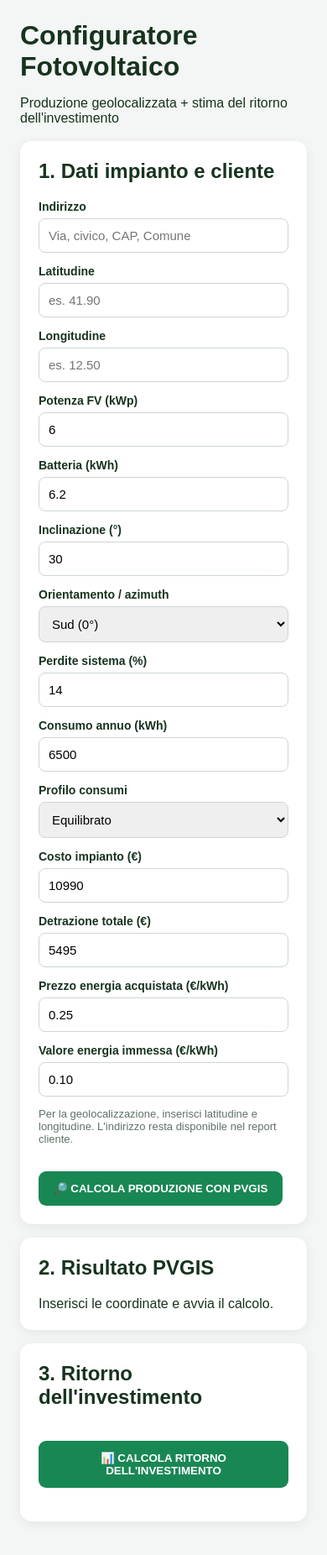
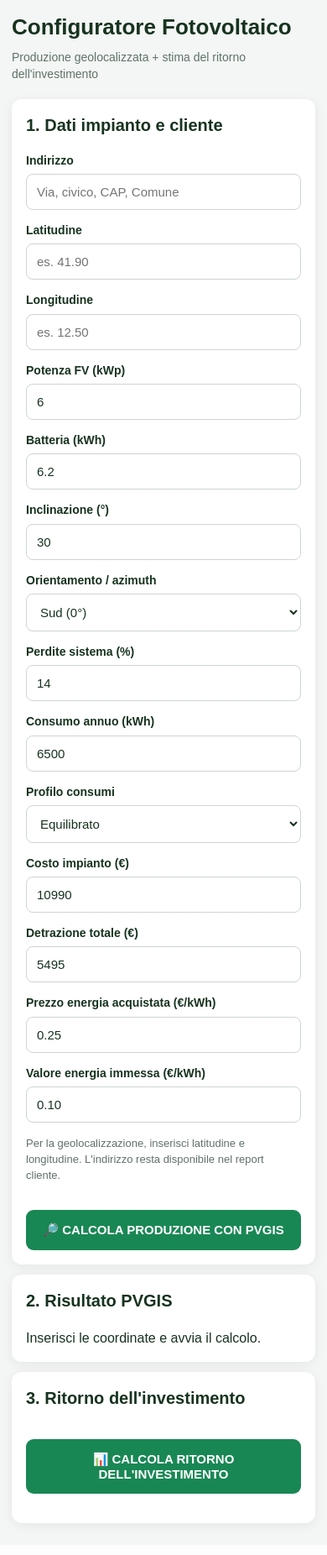
Before and after one commit to simoneenergiagiusta-pixel/configuratore-fotovoltaico, a Flask app: page / in a window 390 px wide. Shown: the whole page at 84% size. After the commit the page ends 1822 px from the top, so only its background shows below. Run offline with Flask 3, Linux system fonts and the light colour scheme.

Commit message:
Update style.css

```diff
--- a/static/style.css
+++ b/static/style.css
@@ -1,20 +1,311 @@
+*{
+  box-sizing:border-box;
+}
 
-body{font-family:Arial,sans-serif;background:#f3f6f4;margin:0;color:#17331f}
-.wrap{max-width:1100px;margin:auto;padding:24px}
-header{margin-bottom:18px}
-h1{margin:0;font-size:32px}
-h2{margin-top:0}
-.card{background:#fff;border-radius:14px;padding:22px;margin:16px 0;box-shadow:0 3px 14px #0001}
-.grid{display:grid;grid-template-columns:repeat(3,1fr);gap:14px}
-label{font-weight:700;font-size:14px}
-input,select{display:block;width:100%;box-sizing:border-box;margin-top:6px;padding:11px;border:1px solid #ccd7cf;border-radius:8px;font-size:15px}
-button{margin-top:18px;padding:13px 18px;border:0;border-radius:9px;background:#198754;color:white;font-weight:800;cursor:pointer}
-.result{margin-top:18px}
-.big{font-size:34px;font-weight:900}
-.months{display:grid;grid-template-columns:repeat(12,1fr);gap:5px;margin-top:15px}
-.months span{text-align:center;background:#edf5ef;padding:8px 2px;border-radius:6px;font-size:12px}
-.kpis{display:grid;grid-template-columns:repeat(3,1fr);gap:12px}
-.kpis div{background:#edf5ef;border-radius:10px;padding:15px}
-.kpis small,.kpis b{display:block}.kpis b{font-size:22px;margin-top:6px}
-.note{font-size:13px;color:#607267}
-@media(max-width:800px){.grid,.kpis{grid-template-columns:1fr}.months{grid-template-columns:repeat(6,1fr)}}
+body{
+  font-family:Arial,sans-serif;
+  background:#f3f6f4;
+  margin:0;
+  color:#17331f;
+  line-height:1.45;
+}
+
+.wrap{
+  max-width:1100px;
+  margin:auto;
+  padding:24px;
+}
+
+header{
+  margin-bottom:20px;
+}
+
+header h1{
+  margin:0;
+  font-size:32px;
+  font-weight:900;
+}
+
+header p{
+  margin:6px 0 0;
+  color:#607267;
+  font-size:15px;
+}
+
+h2{
+  margin-top:0;
+  font-size:22px;
+}
+
+h3{
+  margin-top:0;
+  font-size:20px;
+}
+
+.card{
+  background:#fff;
+  border-radius:14px;
+  padding:22px;
+  margin:16px 0;
+  box-shadow:0 3px 14px #0001;
+}
+
+.grid{
+  display:grid;
+  grid-template-columns:repeat(3,1fr);
+  gap:14px;
+}
+
+label{
+  font-weight:700;
+  font-size:14px;
+}
+
+input,
+select{
+  display:block;
+  width:100%;
+  box-sizing:border-box;
+  margin-top:6px;
+  padding:12px;
+  border:1px solid #ccd7cf;
+  border-radius:8px;
+  font-size:15px;
+  background:#fff;
+  color:#17331f;
+}
+
+input:focus,
+select:focus{
+  outline:none;
+  border-color:#198754;
+  box-shadow:0 0 0 2px #19875422;
+}
+
+button{
+  margin-top:18px;
+  padding:14px 20px;
+  border:0;
+  border-radius:9px;
+  background:#198754;
+  color:white;
+  font-weight:800;
+  font-size:15px;
+  cursor:pointer;
+  transition:transform .1s,opacity .1s;
+}
+
+button:hover{
+  opacity:.92;
+}
+
+button:active{
+  transform:scale(.98);
+}
+
+.result{
+  margin-top:18px;
+}
+
+.big{
+  font-size:36px;
+  font-weight:900;
+  margin-bottom:8px;
+}
+
+.months{
+  display:grid;
+  grid-template-columns:repeat(12,1fr);
+  gap:5px;
+  margin-top:15px;
+}
+
+.months span{
+  text-align:center;
+  background:#edf5ef;
+  padding:8px 2px;
+  border-radius:6px;
+  font-size:12px;
+}
+
+.kpis{
+  display:grid;
+  grid-template-columns:repeat(3,1fr);
+  gap:12px;
+}
+
+.kpis div{
+  background:#edf5ef;
+  border-radius:10px;
+  padding:16px;
+  border:1px solid #dce9df;
+}
+
+.kpis small{
+  display:block;
+  color:#607267;
+  font-size:12px;
+  font-weight:700;
+}
+
+.kpis b{
+  display:block;
+  font-size:22px;
+  margin-top:6px;
+}
+
+.projection{
+  margin-top:24px;
+  padding:20px;
+  border-radius:12px;
+  background:#f7faf8;
+  border:1px solid #dce9df;
+}
+
+.projection p{
+  color:#607267;
+  font-size:14px;
+}
+
+.projection-table{
+  width:100%;
+  border-collapse:collapse;
+  margin-top:16px;
+  background:#fff;
+  border-radius:8px;
+  overflow:hidden;
+}
+
+.projection-table th{
+  background:#edf5ef;
+  padding:12px;
+  text-align:left;
+  font-size:13px;
+}
+
+.projection-table td{
+  padding:12px;
+  border-top:1px solid #e5ebe7;
+  font-size:14px;
+}
+
+.projection-table tr:hover{
+  background:#f7faf8;
+}
+
+.summary{
+  display:grid;
+  grid-template-columns:repeat(3,1fr);
+  gap:12px;
+  margin-top:18px;
+}
+
+.summary div{
+  background:#fff;
+  border:2px solid #dce9df;
+  border-radius:12px;
+  padding:17px;
+}
+
+.summary span{
+  display:block;
+  color:#607267;
+  font-size:13px;
+  font-weight:700;
+}
+
+.summary strong{
+  display:block;
+  margin-top:6px;
+  font-size:23px;
+}
+
+.note{
+  font-size:13px;
+  color:#607267;
+  margin-top:16px;
+}
+
+@media(max-width:800px){
+
+  .wrap{
+    padding:14px;
+  }
+
+  header h1{
+    font-size:26px;
+  }
+
+  header p{
+    font-size:14px;
+  }
+
+  .card{
+    padding:17px;
+    margin:12px 0;
+    border-radius:12px;
+  }
+
+  h2{
+    font-size:20px;
+  }
+
+  .grid,
+  .kpis,
+  .summary{
+    grid-template-columns:1fr;
+  }
+
+  .months{
+    grid-template-columns:repeat(4,1fr);
+    gap:6px;
+  }
+
+  .months span{
+    padding:9px 3px;
+  }
+
+  .big{
+    font-size:30px;
+  }
+
+  button{
+    width:100%;
+    padding:15px;
+    font-size:15px;
+  }
+
+  .projection{
+    padding:15px;
+    overflow-x:auto;
+  }
+
+  .projection-table{
+    min-width:500px;
+  }
+
+  .projection-table th,
+  .projection-table td{
+    padding:10px;
+    font-size:13px;
+  }
+
+  .summary strong{
+    font-size:21px;
+  }
+}
+
+@media(max-width:420px){
+
+  .months{
+    grid-template-columns:repeat(3,1fr);
+  }
+
+  .kpis b{
+    font-size:20px;
+  }
+
+  .big{
+    font-size:27px;
+  }
+}
```
